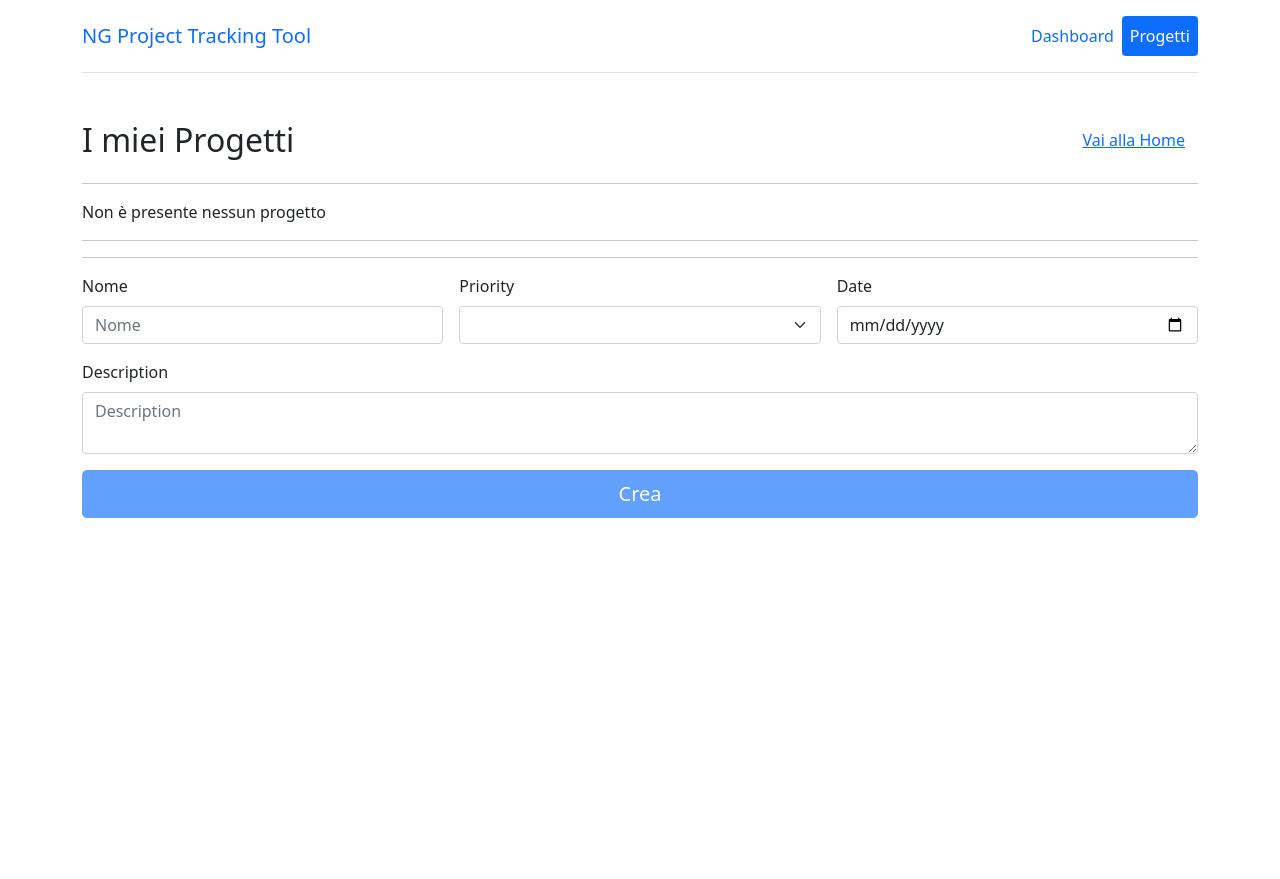
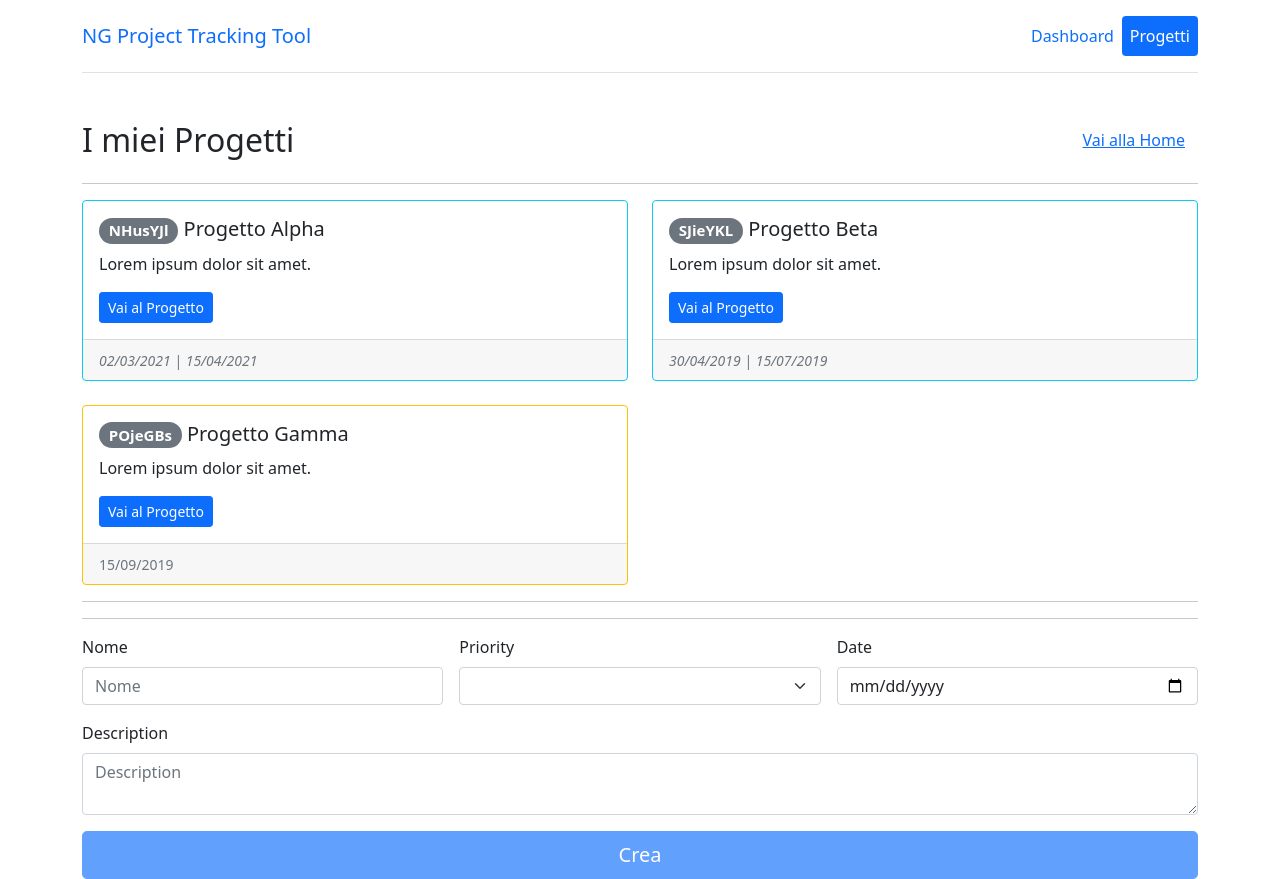
Before and after one commit to giglioDomenicoMirko/CorsoDevelhope-AngularApp-Sciuti, an Angular app: page /projects in a window 1280 px wide. Before the commit the page ends 800 px from the top, so only its background shows below. Built offline with nearby package versions, Linux system fonts and the light colour scheme.

Commit message:
Modifichiamo il componente Project Container

```diff
--- a/src/app/project/project-container/project-container.component.ts
+++ b/src/app/project/project-container/project-container.component.ts
@@ -2,6 +2,7 @@ import { Component, OnInit } from '@angular/core';
 import { NgForm } from '@angular/forms';
 import { Project } from '@app/models/Project';
 import { LogService } from '@app/shared/log.service';
+import { ProjectService } from '../project.service';
 
 @Component({
   selector: 'ngprj-project-container',
@@ -14,24 +15,25 @@ export class ProjectComponent implements OnInit {
 
   projects: Project[] = [];
 
-  constructor(private logService: LogService) {
-    this.logService.log('Costruttore del Prj Cmp');
+  constructor(private projectService: ProjectService) {
   }
 
   ngOnInit(): void {
+    this.projects = this.projectService.getAll();
   }
 
   selectProject(project: Project) {
-    this.selectedProject = project;
+    this.selectedProject = this.projectService.get(project.id);
   }
 
   submitProjectForm(project: Project) {
-    this.projects.push({
-      ...project,
-      id: this.projects.length,
-      code: Math.random().toString(36).replace('0.', '').substring(2, 9),
-      done: false,
-    });
+    this.projectService.add(project);
+    // this.projects.push({
+    //   ...project,
+    //   id: this.projects.length,
+    //   code: Math.random().toString(36).replace('0.', '').substring(2, 9),
+    //   done: false,
+    // });
   }
 
 
--- a/src/app/project/project.service.ts
+++ b/src/app/project/project.service.ts
@@ -48,7 +48,13 @@ export class ProjectService {
   }
 
   add(project: Project): void {
-    this.projects.push(project);
+    // this.projects.push(project);
+    this.projects.push({
+      ...project,
+      id: this.projects.length,
+      code: Math.random().toString(36).replace('0.', '').substring(2, 9),
+      done: false,
+    });
   }
 
   get(id: number): Project {
```
